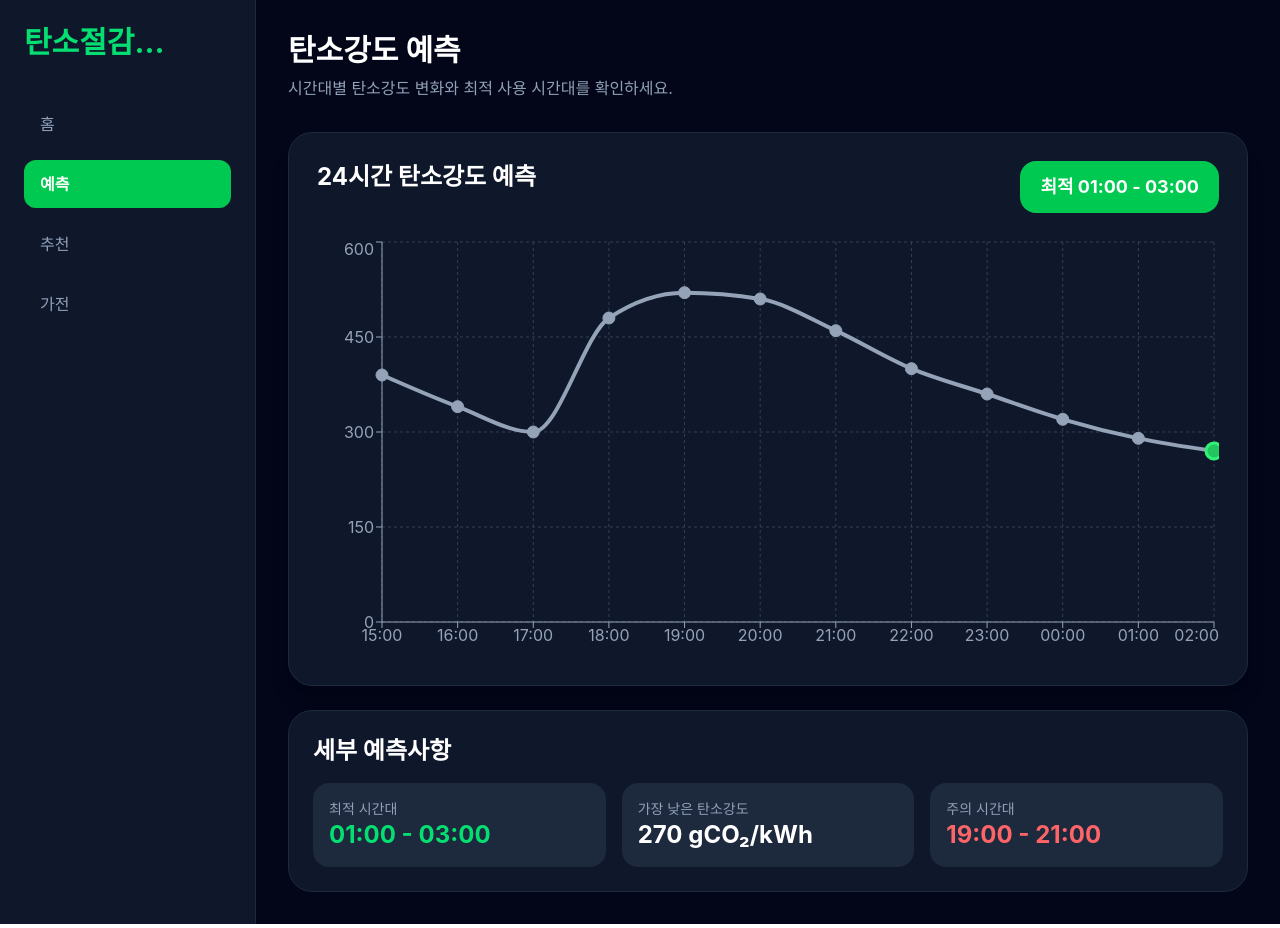
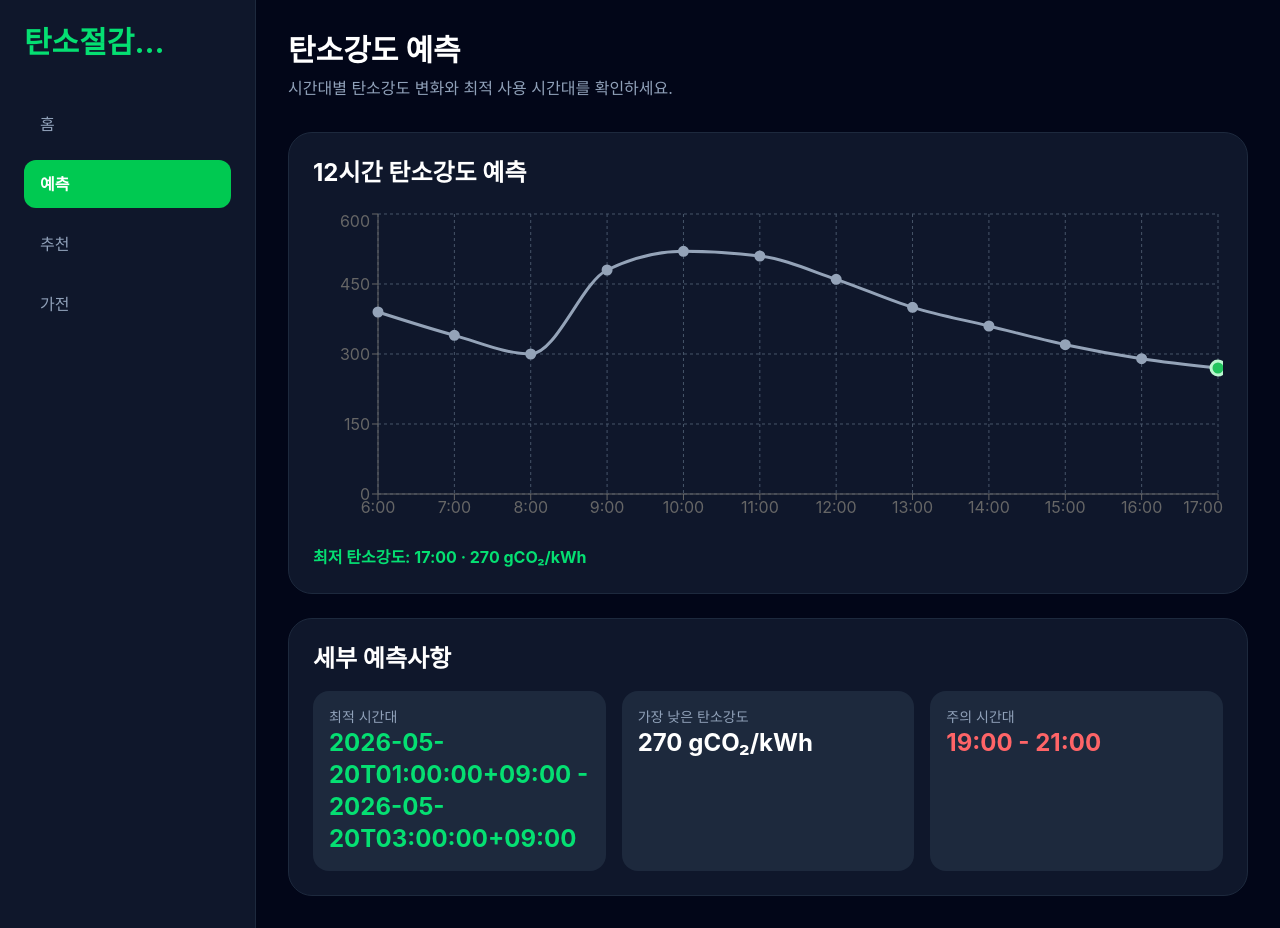
Before and after one commit to seung-ukk/CarbonFlow, a React app in the folder frontend/: page / in a window 1280 px wide. Both pictures are taken after a click on the button "예측". Built offline with nearby package versions, Linux system fonts and the light colour scheme; the HTML template or start-up script is replaced by a standard one.

Commit message:
가전선택/ 결과카드UI

```diff
--- a/frontend/src/components/ForecastChart.jsx
+++ b/frontend/src/components/ForecastChart.jsx
@@ -5,68 +5,56 @@ import {
   YAxis,
   ResponsiveContainer,
   CartesianGrid,
-  ReferenceArea,
   ReferenceDot,
-  Label,
 } from "recharts";
 
 function ForecastChart({ data }) {
-  const chartData = data.forecasts;
-  const bestStart = data.best_window.start;
-  const bestEnd = data.best_window.end;
-
-  const bestPoint = chartData.reduce((min, item) =>
+  const minItem = data.reduce((min, item) =>
     item.carbon_intensity < min.carbon_intensity ? item : min
   );
 
   return (
-    <div className="rounded-3xl bg-slate-900 border border-slate-800 p-7 shadow-xl">
-      <div className="flex justify-between items-start mb-6">
-        <div>
-          <h2 className="text-2xl font-bold">24시간 탄소강도 예측</h2>
-        </div>
+    <section className="card">
+      <h3 className="card-title mb-5">12시간 탄소강도 예측</h3>
 
-        <div className="rounded-2xl bg-green-500 text-white px-5 py-3 text-lg font-bold">
-          최적 {bestStart} - {bestEnd}
-        </div>
-      </div>
+      <div className="w-full h-80">
+        <ResponsiveContainer width="100%" height="100%">
+          <LineChart data={data}>
+            <CartesianGrid strokeDasharray="3 3" stroke="#475569" />
 
-      <div className="h-[420px]">
-        <ResponsiveContainer>
-          <LineChart data={chartData}>
-            <CartesianGrid strokeDasharray="3 3" stroke="#334155" />
+            <XAxis
+              dataKey="hour"
+              tickFormatter={(value) => new Date(value).getHours() + ":00"}
+            />
 
-            <XAxis dataKey="hour" stroke="#94a3b8" />
-            <YAxis stroke="#94a3b8" />
+            <YAxis />
 
             <Line
               type="monotone"
               dataKey="carbon_intensity"
               stroke="#94a3b8"
-              strokeWidth={4}
-              dot={(props) => {
-                const { cx, cy, payload } = props;
-                const isBest = payload.hour === bestPoint.hour;
-
-    return (
-      <circle
-        cx={cx}
-        cy={cy}
-        r={isBest ? 8 : 6}
-        fill={isBest ? "#22c55e" : "#94a3b8"}
-        stroke={isBest ? "#30f274" : "#94a3b8"}
-        strokeWidth={isBest ? 3 : 1}
-      />
-    );
-  }}
+              strokeWidth={3}
+              dot={{ fill: "#94a3b8", stroke: "#94a3b8", r: 4 }}
+              activeDot={{ r: 6 }}
             />
 
-
-
+            <ReferenceDot
+              x={minItem.hour}
+              y={minItem.carbon_intensity}
+              r={7}
+              fill="#22c55e"
+              stroke="#bbf7d0"
+              strokeWidth={3}
+            />
           </LineChart>
         </ResponsiveContainer>
       </div>
-    </div>
+
+      <p className="mt-4 text-green-400 font-bold">
+        최저 탄소강도: {new Date(minItem.hour).getHours()}:00 ·{" "}
+        {minItem.carbon_intensity} gCO₂/kWh
+      </p>
+    </section>
   );
 }
 
--- a/frontend/src/index.css
+++ b/frontend/src/index.css
@@ -1 +1,50 @@
 @import "tailwindcss";
+
+
+@layer components {
+  .card {
+    @apply rounded-3xl bg-slate-900 border border-slate-800 p-6;
+  }
+
+  .sub-card {
+    @apply rounded-2xl bg-slate-800 p-4;
+  }
+
+  .green-title {
+    @apply text-2xl font-bold text-green-400;
+  }
+
+  .page-title {
+    @apply text-3xl font-bold;
+  }
+
+  .page-desc {
+    @apply text-slate-400 mt-2;
+  }
+
+  .green-button {
+    @apply bg-green-500 px-6 py-3 rounded-2xl font-bold;
+  }
+
+  .menu-button {
+    @apply text-left px-4 py-3 rounded-xl text-slate-400 hover:bg-slate-800;
+  }
+
+  .menu-button-active {
+    @apply bg-green-500 text-white font-bold;
+  }
+
+  @layer components {
+  .card-title {
+    @apply text-2xl font-bold;
+  }
+
+  .label-text {
+    @apply text-slate-400 text-sm;
+  }
+
+  .select-card {
+    @apply flex items-center gap-3 rounded-2xl bg-slate-800 p-4;
+  }
+}
+}
--- a/frontend/src/pages/Dashboard.jsx
+++ b/frontend/src/pages/Dashboard.jsx
@@ -1,73 +1,67 @@
 import { useState } from "react";
 import CarbonGauge from "../components/CarbonGauge";
 import ForecastChart from "../components/ForecastChart";
+import AgentReasoning from "../components/AgentReasoning";
+import ApplianceSelect from "../components/ApplianceSelect";
 import { currentCarbon, forecastData, recommendations } from "../services/mockData";
 
-function ApplianceSelect() {
-  const appliances = ["세탁기", "건조기", "식기세척기", "에어컨", "전기차 충전기"];
+function PageHeader({ title, desc }) {
+  return (
+    <header className="mb-8">
+      <h2 className="page-title">{title}</h2>
+      <p className="page-desc">{desc}</p>
+    </header>
+  );
+}
 
+function InfoBox({ label, value, className = "" }) {
   return (
-    <section className="rounded-3xl bg-slate-900 border border-slate-800 p-6">
-      <h3 className="text-2xl font-bold mb-5">가전 선택</h3>
-
-      <div className="grid grid-cols-1 md:grid-cols-2 gap-4">
-        {appliances.map((item) => (
-          <label key={item} className="flex items-center gap-3 rounded-2xl bg-slate-800 p-4">
-            <input type="checkbox" className="w-5 h-5 accent-green-500" />
-            <span className="font-semibold">{item}</span>
-          </label>
-        ))}
+    <div className="sub-card">
+      <p className="text-slate-400 text-sm">{label}</p>
+      <p className={`text-2xl font-bold ${className}`}>{value}</p>
     </div>
-
-      <button className="mt-6 w-full bg-green-500 py-3 rounded-2xl font-bold">
-        AI 추천 받기
-      </button>
-    </section>
   );
 }
 
 function RecommendationCard({ item }) {
   return (
-    <div className="rounded-3xl bg-slate-900 border border-slate-800 p-6">
-      <h3 className="text-2xl font-bold text-green-400 mb-4">{item.appliance_kr}</h3>
+    <div className="card">
+      <h3 className="green-title mb-4">{item.appliance_kr}</h3>
       <p className="text-slate-300 mb-5">{item.message}</p>
 
       <div className="grid grid-cols-2 gap-4">
-        <div className="rounded-2xl bg-slate-800 p-4">
-          <p className="text-slate-400 text-sm">지금 사용 시</p>
-          <p className="text-2xl font-bold">{item.current_co2}g</p>
-        </div>
-
-        <div className="rounded-2xl bg-slate-800 p-4">
-          <p className="text-slate-400 text-sm">추천 시간 사용 시</p>
-          <p className="text-2xl font-bold text-green-400">{item.optimal_co2}g</p>
-        </div>
+        <InfoBox label="지금 사용 시" value={`${item.current_co2}g`} />
+        <InfoBox
+          label="추천 시간 사용 시"
+          value={`${item.optimal_co2}g`}
+          className="text-green-400"
+        />
       </div>
     </div>
   );
 }
 
-function AgentReasoning({ steps }) {
-  return (
-    <section className="rounded-3xl bg-slate-900 border border-slate-800 p-6">
-      <h3 className="text-2xl font-bold mb-5">AI Agent 추론 과정</h3>
-
-      <div className="space-y-4">
-        {steps.map((step) => (
-          <div key={step.step} className="rounded-2xl bg-slate-800 p-4">
-            <p className="font-bold text-green-400">
-              {step.step}. {step.tool}
-            </p>
-            <p className="text-slate-300 mt-1">{step.result}</p>
-          </div>
-        ))}
-      </div>
-    </section>
-  );
-}
-
 function Dashboard() {
   const [menu, setMenu] = useState("home");
+  const [isLoading, setIsLoading] = useState(false);
+  const [showResult, setShowResult] = useState(false);
+
+  const handleRecommend = () => {
+    setIsLoading(true);
+    setShowResult(false);
+
+    setTimeout(() => {
+      setIsLoading(false);
+      setShowResult(true);
+    }, 2000);
+  };
+
+  const menus = [
+    ["home", "홈"],
+    ["forecast", "예측"],
+    ["recommend", "추천"],
+    ["appliance", "가전"],
+  ];
 
   return (
     <div className="min-h-screen bg-slate-950 text-white flex">
@@ -77,20 +71,11 @@ function Dashboard() {
         </h1>
 
         <nav className="flex flex-col gap-3">
-          {[
-            ["home", "홈"],
-            ["forecast", "예측"],
-            ["recommend", "추천"],
-            ["appliance", "가전"],
-          ].map(([id, label]) => (
+          {menus.map(([id, label]) => (
             <button
               key={id}
               onClick={() => setMenu(id)}
-              className={`text-left px-4 py-3 rounded-xl ${
-                menu === id
-                  ? "bg-green-500 text-white font-bold"
-                  : "text-slate-400 hover:bg-slate-800"
-              }`}
+              className={`menu-button ${menu === id ? "menu-button-active" : ""}`}
             >
               {label}
             </button>
@@ -101,12 +86,10 @@ function Dashboard() {
       <main className="flex-1 p-8">
         {menu === "home" && (
           <>
-            <header className="mb-8">
-              <h2 className="text-3xl font-bold">홈 대시보드</h2>
-              <p className="text-slate-400 mt-2">
-                현재 탄소강도와 AI 추천을 확인하세요.
-              </p>
-            </header>
+            <PageHeader
+              title="홈 대시보드"
+              desc="현재 탄소강도와 AI 추천을 확인하세요."
+            />
 
             <div className="grid grid-cols-1 xl:grid-cols-2 gap-6">
               <CarbonGauge
@@ -117,10 +100,8 @@ function Dashboard() {
                 level={currentCarbon.level}
               />
 
-              <section className="rounded-3xl bg-slate-900 border border-slate-800 p-6">
-                <h3 className="text-2xl font-bold text-green-400 mb-5">
-                  오늘의 AI 추천
-                </h3>
+              <section className="card">
+                <h3 className="green-title mb-5">오늘의 AI 추천</h3>
 
                 <p className="text-3xl font-bold mb-3">세탁기 사용 추천</p>
 
@@ -130,7 +111,7 @@ function Dashboard() {
 
                 <button
                   onClick={() => setMenu("recommend")}
-                  className="mt-6 bg-green-500 px-6 py-3 rounded-2xl font-bold"
+                  className="green-button mt-6"
                 >
                   추천 상세 보기
                 </button>
@@ -141,35 +122,30 @@ function Dashboard() {
 
         {menu === "forecast" && (
           <>
-    <header className="mb-8">
-      <h2 className="text-3xl font-bold">탄소강도 예측</h2>
-      <p className="text-slate-400 mt-2">
-        시간대별 탄소강도 변화와 최적 사용 시간대를 확인하세요.
-      </p>
-    </header>
+            <PageHeader
+              title="탄소강도 예측"
+              desc="시간대별 탄소강도 변화와 최적 사용 시간대를 확인하세요."
+            />
 
-    <ForecastChart data={forecastData} />
+            <ForecastChart data={forecastData.forecasts} />
 
-    <section className="mt-6 rounded-3xl bg-slate-900 border border-slate-800 p-6">
+            <section className="card mt-6">
               <h3 className="text-2xl font-bold mb-4">세부 예측사항</h3>
 
               <div className="grid grid-cols-1 md:grid-cols-3 gap-4">
-        <div className="rounded-2xl bg-slate-800 p-4">
-          <p className="text-slate-400 text-sm">최적 시간대</p>
-          <p className="text-2xl font-bold text-green-400">
-            {forecastData.best_window.start} - {forecastData.best_window.end}
-          </p>
-        </div>
+                <InfoBox
+                  label="최적 시간대"
+                  value={`${forecastData.best_window.start} - ${forecastData.best_window.end}`}
+                  className="text-green-400"
+                />
 
-        <div className="rounded-2xl bg-slate-800 p-4">
-          <p className="text-slate-400 text-sm">가장 낮은 탄소강도</p>
-          <p className="text-2xl font-bold">270 gCO₂/kWh</p>
-        </div>
+                <InfoBox label="가장 낮은 탄소강도" value="270 gCO₂/kWh" />
 
-        <div className="rounded-2xl bg-slate-800 p-4">
-          <p className="text-slate-400 text-sm">주의 시간대</p>
-          <p className="text-2xl font-bold text-red-400">19:00 - 21:00</p>
-        </div>
+                <InfoBox
+                  label="주의 시간대"
+                  value="19:00 - 21:00"
+                  className="text-red-400"
+                />
               </div>
             </section>
           </>
@@ -177,74 +153,63 @@ function Dashboard() {
 
         {menu === "recommend" && (
           <>
-    <header className="mb-8">
-      <h2 className="text-3xl font-bold">AI 추천</h2>
-      <p className="text-slate-400 mt-2">
-        가전별 최적 사용 시간과 절감량을 확인하세요.
-      </p>
-    </header>
+            <PageHeader
+              title="AI 추천"
+              desc="가전별 최적 사용 시간과 절감량을 확인하세요."
+            />
 
-    <div className="grid grid-cols-1 xl:grid-cols-2 gap-6">
-      {recommendations.recommendations.map((item) => (
-        <section
-          key={item.appliance}
-          className="rounded-3xl bg-slate-900 border border-slate-800 p-6"
-        >
-          <h3 className="text-2xl font-bold text-green-400 mb-4">
-            {item.appliance_kr}
-          </h3>
+            <ApplianceSelect onRecommend={handleRecommend} />
 
-          <p className="text-slate-300 mb-5">{item.message}</p>
-
-          <div className="grid grid-cols-2 gap-4">
-            <div className="rounded-2xl bg-slate-800 p-4">
-              <p className="text-slate-400 text-sm">지금 사용 시</p>
-              <p className="text-2xl font-bold">{item.current_co2}g</p>
-            </div>
-
-            <div className="rounded-2xl bg-slate-800 p-4">
-              <p className="text-slate-400 text-sm">추천 시간 사용 시</p>
-              <p className="text-2xl font-bold text-green-400">
-                {item.optimal_co2}g
+            {isLoading && (
+              <div className="card mt-6">
+                <p className="text-green-400 font-bold animate-pulse">
+                  AI가 최적 사용 시간대를 분석 중입니다...
                 </p>
               </div>
-          </div>
+            )}
 
-          <p className="mt-5 text-green-400 font-bold">
-            {item.saving_percent}% 절감 · {item.optimal_time} 추천
-          </p>
-        </section>
+            {showResult && (
+              <>
+                <div className="mt-6 grid grid-cols-1 xl:grid-cols-2 gap-6">
+                  {recommendations.items.map((item) => (
+                    <RecommendationCard key={item.appliance} item={item} />
                   ))}
                 </div>
 
-    <section className="mt-6 rounded-3xl bg-slate-900 border border-slate-800 p-6">
-      <h3 className="text-2xl font-bold mb-4">1일 추천 타임테이블</h3>
+                <section className="card mt-6">
+                  <h3 className="text-2xl font-bold mb-4">
+                    1일 추천 타임테이블
+                  </h3>
 
                   <div className="space-y-3">
-        <div className="rounded-2xl bg-slate-800 p-4">
+                    <div className="sub-card">
                       01:00 - 03:00 세탁기 / 전기차 충전 추천
                     </div>
-        <div className="rounded-2xl bg-slate-800 p-4">
+
+                    <div className="sub-card">
                       12:00 - 14:00 식기세척기 사용 가능
                     </div>
-        <div className="rounded-2xl bg-slate-800 p-4 text-red-400">
+
+                    <div className="sub-card text-red-400">
                       19:00 - 21:00 사용 자제 권장
                     </div>
                   </div>
                 </section>
+
+                <AgentReasoning steps={recommendations.agent_steps} />
+              </>
+            )}
           </>
         )}
 
         {menu === "appliance" && (
           <>
-    <header className="mb-8">
-      <h2 className="text-3xl font-bold">가전 관리</h2>
-      <p className="text-slate-400 mt-2">
-        자주 사용하는 가전을 등록하고 추천에 활용하세요.
-      </p>
-    </header>
+            <PageHeader
+              title="가전 관리"
+              desc="자주 사용하는 가전을 등록하고 추천에 활용하세요."
+            />
 
-    <section className="rounded-3xl bg-slate-900 border border-slate-800 p-6">
+            <section className="card">
               <h3 className="text-2xl font-bold mb-5">가전 등록</h3>
 
               <div className="grid grid-cols-1 md:grid-cols-2 gap-4">
@@ -252,18 +217,19 @@ function Dashboard() {
                   (item) => (
                     <label
                       key={item}
-              className="flex items-center gap-3 rounded-2xl bg-slate-800 p-4"
+                      className="flex items-center gap-3 sub-card"
                     >
-              <input type="checkbox" className="w-5 h-5 accent-green-500" />
+                      <input
+                        type="checkbox"
+                        className="w-5 h-5 accent-green-500"
+                      />
                       <span className="font-semibold">{item}</span>
                     </label>
                   )
                 )}
               </div>
 
-      <button className="mt-6 bg-green-500 px-6 py-3 rounded-2xl font-bold">
-        등록하기
-      </button>
+              <button className="green-button mt-6">등록하기</button>
             </section>
           </>
         )}
--- a/frontend/src/services/mockData.js
+++ b/frontend/src/services/mockData.js
@@ -1,58 +1,43 @@
-// 현재 탄소강도
 export const currentCarbon = {
+  updated_at: "2026-05-19T14:30:00+09:00",
   carbon_intensity: 412,
   level: "high",
   renewable_ratio: 8.3,
   coal_ratio: 35.2,
-  updated_at: "14:30",
 };
 
-// 12시간 예측
 export const forecastData = {
+  best_window: {
+    start: "2026-05-20T01:00:00+09:00",
+    end: "2026-05-20T03:00:00+09:00",
+  },
+
   forecasts: [
-    { hour: "15:00", carbon_intensity: 390, level: "medium" },
-    { hour: "16:00", carbon_intensity: 340, level: "medium" },
-    { hour: "17:00", carbon_intensity: 300, level: "medium" },
-    { hour: "18:00", carbon_intensity: 480, level: "high" },
-    { hour: "19:00", carbon_intensity: 520, level: "high" },
-    { hour: "20:00", carbon_intensity: 510, level: "high" },
-    { hour: "21:00", carbon_intensity: 460, level: "high" },
-    { hour: "22:00", carbon_intensity: 400, level: "medium" },
-    { hour: "23:00", carbon_intensity: 360, level: "medium" },
-    { hour: "00:00", carbon_intensity: 320, level: "medium" },
-    { hour: "01:00", carbon_intensity: 290, level: "low" },
-    { hour: "02:00", carbon_intensity: 270, level: "low" },
+    { hour: "2026-05-19T15:00:00+09:00", carbon_intensity: 390, level: "medium" },
+    { hour: "2026-05-19T16:00:00+09:00", carbon_intensity: 340, level: "medium" },
+    { hour: "2026-05-19T17:00:00+09:00", carbon_intensity: 300, level: "medium" },
+    { hour: "2026-05-19T18:00:00+09:00", carbon_intensity: 480, level: "high" },
+    { hour: "2026-05-19T19:00:00+09:00", carbon_intensity: 520, level: "high" },
+    { hour: "2026-05-19T20:00:00+09:00", carbon_intensity: 510, level: "high" },
+    { hour: "2026-05-19T21:00:00+09:00", carbon_intensity: 460, level: "high" },
+    { hour: "2026-05-19T22:00:00+09:00", carbon_intensity: 400, level: "medium" },
+    { hour: "2026-05-19T23:00:00+09:00", carbon_intensity: 360, level: "medium" },
+    { hour: "2026-05-20T00:00:00+09:00", carbon_intensity: 320, level: "medium" },
+    { hour: "2026-05-20T01:00:00+09:00", carbon_intensity: 290, level: "low" },
+    { hour: "2026-05-20T02:00:00+09:00", carbon_intensity: 270, level: "low" },
   ],
-
-  best_window: {
-    start: "01:00",
-    end: "03:00",
-  },
 };
 
-// 추천 결과
 export const recommendations = {
-  recommendations: [
+  items: [
     {
       appliance: "washer",
       appliance_kr: "세탁기",
       current_co2: 185,
       optimal_co2: 114,
       saving_percent: 38,
-      optimal_time: "01:00",
-      message:
-        "세탁기를 새벽 1시에 돌리면 CO₂ 71g 절감 가능합니다.",
-    },
-
-    {
-      appliance: "ev_charger",
-      appliance_kr: "전기차 충전기",
-      current_co2: 1030,
-      optimal_co2: 635,
-      saving_percent: 38,
-      optimal_time: "01:00",
-      message:
-        "전기차 충전을 새벽 1시로 예약하면 CO₂ 395g 절감 가능합니다.",
+      optimal_time: "2026-05-20T01:00:00+09:00",
+      message: "세탁기를 새벽 1시에 돌리면 CO₂ 71g 절감 가능합니다.",
     },
   ],
 
@@ -62,29 +47,5 @@ export const recommendations = {
       tool: "get_current_carbon_intensity",
       result: "현재 탄소강도: 412 gCO2/kWh (high)",
     },
-
-    {
-      step: 2,
-      tool: "forecast_carbon_curve",
-      result: "새벽 1~3시 최저 270 gCO2/kWh 예측",
-    },
-
-    {
-      step: 3,
-      tool: "calculate_appliance_emission",
-      result: "세탁기 1회 0.45kWh / 전기차 충전 2.5kWh",
-    },
-
-    {
-      step: 4,
-      tool: "find_optimal_window",
-      result: "01:00~03:00 최적 구간 확인",
-    },
-
-    {
-      step: 5,
-      tool: "generate_recommendation",
-      result: "추천 메시지 생성 완료",
-    },
   ],
 };
```
Also changed, not shown: frontend/src/components/AgentReasoning.jsx (+40 -1 lines), frontend/src/components/ApplianceSelect.jsx (+24 -0 lines), frontend/src/components/CarbonGauge.jsx (+10 -28 lines). Lines whose indentation alone changed are shown as unchanged.
